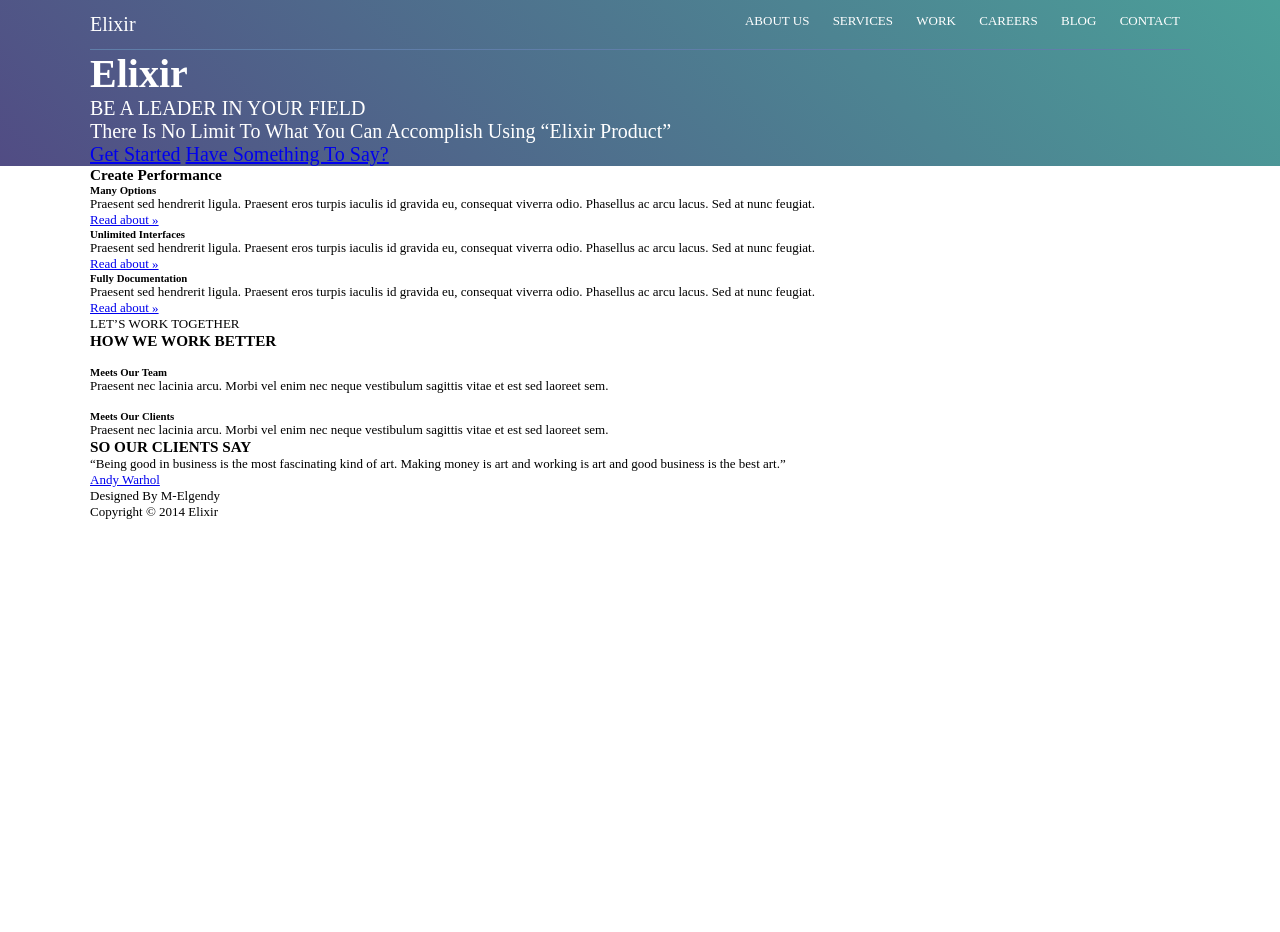
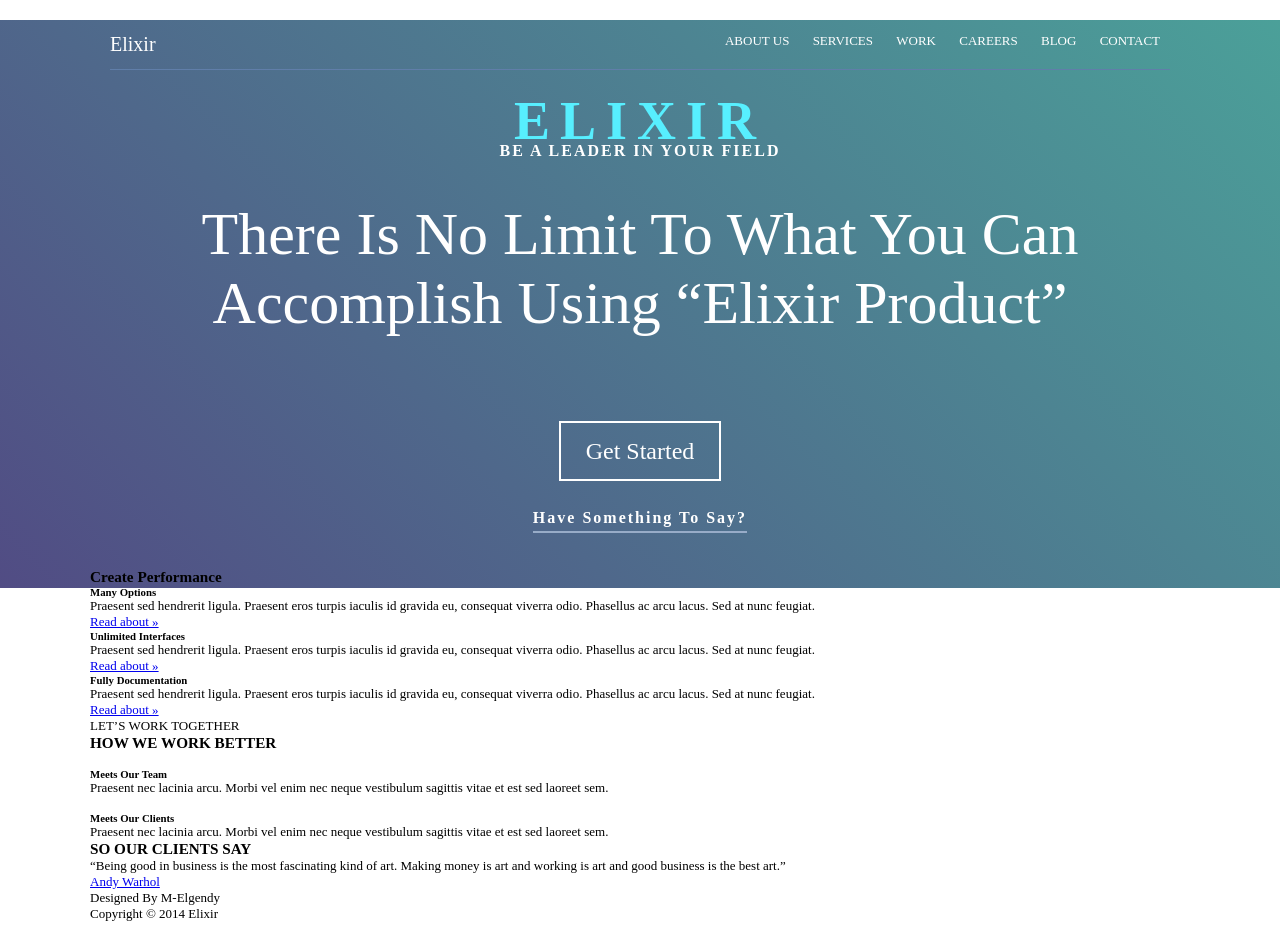
Before and after one commit to BlagovestGerov/html-first-steps, a plain HTML site: page Corporate-Landing-Page/index.html in a window 1280 px wide. Before the commit the page ends 800 px from the top, so only its background shows below. Drawn offline with Linux system fonts and the light colour scheme; a web font is replaced by a local one.

Commit message:
finsh the header

```diff
--- a/Corporate-Landing-Page/index.html
+++ b/Corporate-Landing-Page/index.html
@@ -23,17 +23,22 @@
 				</nav>
 			</div>
 
-			<div>
+			<div class="logo-and-slogan">
 				<header>
 					<h1>Elixir</h1>
 					<p>BE A LEADER IN YOUR FIELD</p>
 				</header>
-				<p>
+				<p class="slogan">
 					There Is No Limit To What You Can Accomplish Using “Elixir Product”
 				</p>
 
+				<p class="get-started">
 				<a href="#">Get Started</a>
+				</p>
+
+				<p class="say-something">
 				<a href="#">Have Something To Say?</a>
+				<p/>
 			</div>
 		</header>
 
--- a/Corporate-Landing-Page/style.css
+++ b/Corporate-Landing-Page/style.css
@@ -171,6 +171,11 @@
   float: right;
 }
 
+nav, a:hover,
+.say-something a:hover {
+  color: #57EFFF;
+}
+
 #wrapper {
   width: 1100px;
   margin: auto;
@@ -182,6 +187,8 @@
 position: relative;
 color: #fff;
 font: 20px Ubuntu;
+padding: 20px;
+padding-top: ;
 }
 
 #wrapper > header:before {
@@ -219,3 +226,60 @@
   text-transform: uppercase;
   margin: 5px 10px;
 }
+
+.logo-and-slogan {
+  text-align: center;
+}
+
+.logo-and-slogan h1 {
+  color: #57EFFF;
+  margin-top: 20px;
+  font: 54px Ubuntu;
+  font-weight: bold;
+  text-transform: uppercase;
+  letter-spacing: 10px;
+}
+
+.logo-and-slogan > header > p {
+  font: 16px Ubuntu;
+  margin-top: -10px;
+  font-weight: bold;
+  letter-spacing: 2px;
+}
+
+.logo-and-slogan > p.slogan {
+  font: 60px Ubuntu;
+  margin-top: 40px;
+}
+
+.get-started,
+.say-something {
+  margin: 20px;
+  margin-top: 40px;
+}
+
+.get-started a {
+    border: 2px solid #fff;
+    padding: 15px 25px;
+    color: #fff;
+    text-decoration: none;
+    font: 24px Ubuntu;
+}
+
+.get-started {
+  margin-top: 100px;
+}
+
+.say-something a {
+    color: #fff;
+    font: 16px 'Myriad Pro';
+    letter-spacing: 2px;
+    font-weight: bold;
+    text-decoration: none;
+    padding-bottom: 5px;
+    border-bottom: 2px solid #98ACC8;
+}
+
+.say-something a:hover {
+  border-bottom-color: #57EFFF;
+}
```
